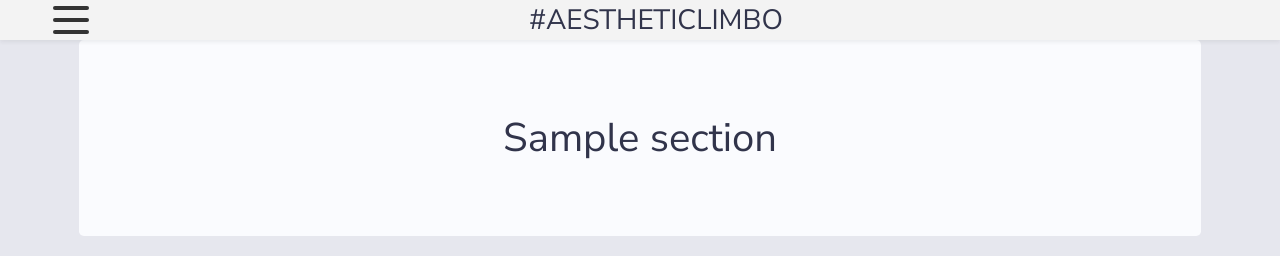
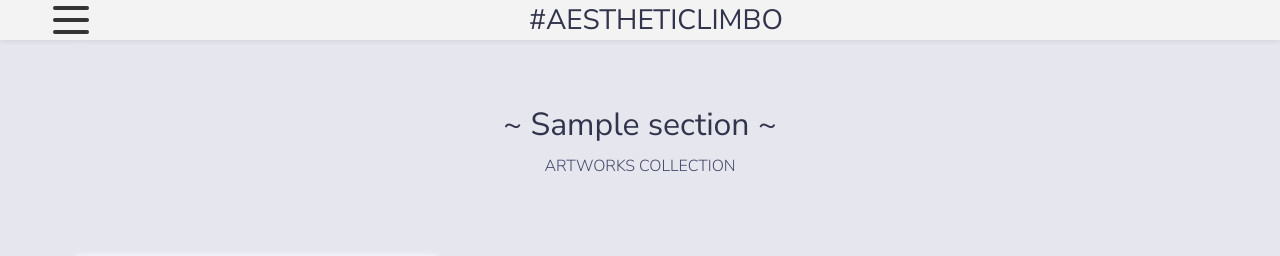
Before and after one commit to ankushitguy/pinlery, a Django app: a page that uses templates/gallery/showcase.html in a window 1280 px wide. Shown: the top 256 px of the page. Run offline with Django 3.2, Linux system fonts and the light colour scheme; tables that the repository leaves empty hold one stand-in row (values such as "Sample post"); grey boxes marked "Sample" are stand-in pictures; some libraries are stand-ins or nearby versions; some web fonts are replaced.

Commit message:
some edit

```diff
--- a/gallery/models.py
+++ b/gallery/models.py
@@ -23,10 +23,10 @@ class Section(models.Model):
     board = models.ForeignKey(to=Board, on_delete=models.CASCADE)
 
     def title_custom_split(self):
-        return self.title.replace('[ ', '').split(' ]')
+        return self.title.replace('[ ', '').split(' ] ')
 
     def slug_custom_split(self):
-        return self.title.replace('[ ', '').split(' ]')[0].replace(' ', '-')
+        return self.title.replace('[ ', '').split(' ] ')[0].replace(' ', '-').lower()
 
     def __str__(self):
         return self.title
--- a/templates/gallery/showcase.html
+++ b/templates/gallery/showcase.html
@@ -14,13 +14,20 @@
 
 {% block content %}
     <div class="container">
-        <div class="text-center jumbotron">
-            <h5>
+        <div class="text-center jumbotron bg-primary m-0">
+
+            <h2>
+                ~ {{ section_title.0 }} ~
+            </h2>
+
+            <p>
+                ARTWORKS COLLECTION
+            </p>
+            <h1>
                 {{ section_title.1 }}
-            </h5>
-            <h1>
-                {{ section_title.0 }}
             </h1>
+
+
             </div>
         <div id="macy-container">
             {% for pin in pins %}
```
